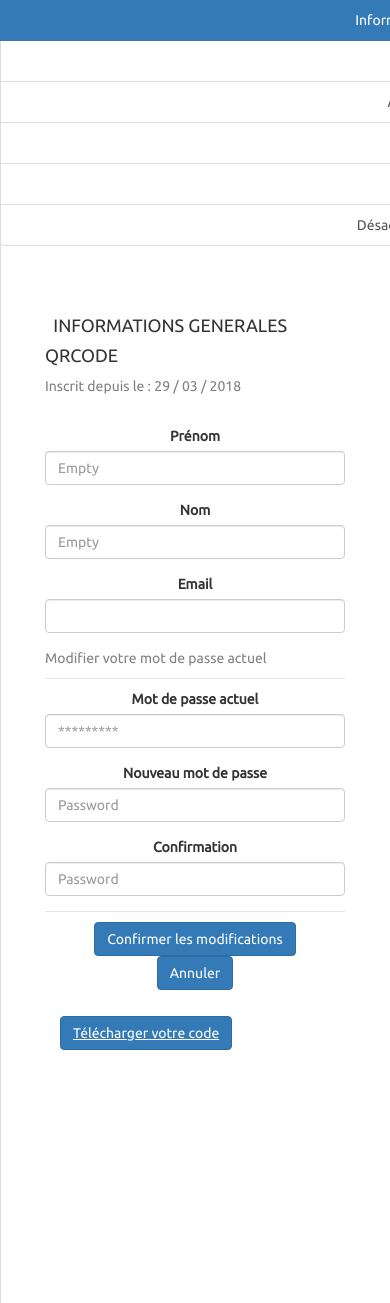
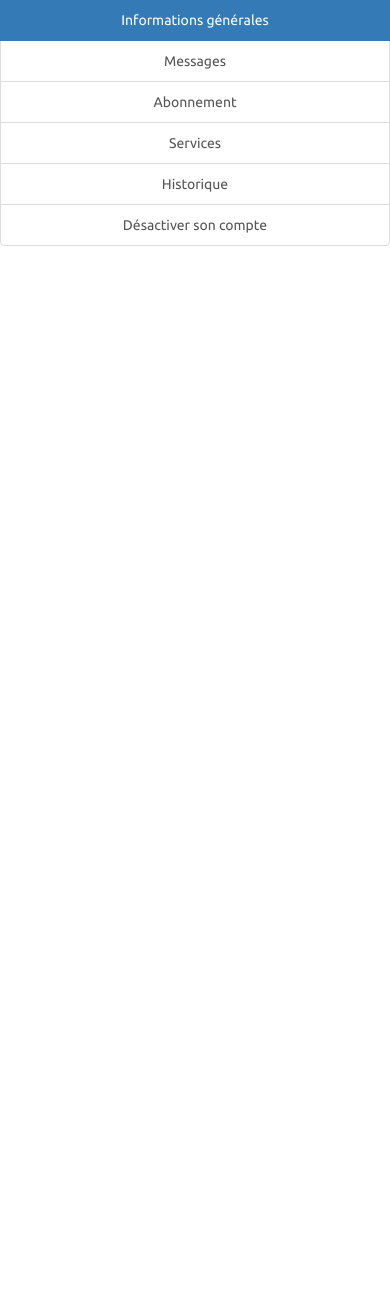
Before and after one commit to Basti3n/Work-nShare, a PHP site: page /Web/profil.php in a window 390 px wide. Shown: the part 209-1512 px from the top of the page. Run offline with PHP 8.4, Linux system fonts and the light colour scheme; the visitor is signed in with stand-in values (Sample User, id 1); data that the repository does not hold is empty; some libraries are stand-ins or nearby versions.

Commit message:
Profil & footer
Profil:
 - List work (Jquery)
 - kinda responsive
Footer:
 - Fixed

```diff
--- a/Web/CSS/profil.css
+++ b/Web/CSS/profil.css
@@ -2,12 +2,8 @@
   width: 33vh;
 }
 
-#rest{
-  position: absolute;
-  z-index: -1;
-  top : 0;
-
-  width: 100%;
+#list-tab{
+  background: white;
   height: 92vh;
 }
 
@@ -20,3 +16,12 @@
   border-width: 4px;
   border-style: dashed;
 }
+
+.active#desactive-list{
+    background-color: #dc3545 !important;
+    border-color: #b30011 !important;
+}
+
+.list-group-item:first-child{
+  border-radius: 0 !important;
+}
--- a/Web/css/style.css
+++ b/Web/css/style.css
@@ -52,7 +52,7 @@ footer{
 }
 
 .inner{
-		height: 100%;
+		min-height: 100%;
 }
 
 .home_top{
--- a/Web/profil.php
+++ b/Web/profil.php
@@ -15,33 +15,20 @@
   <body>
     <?php require "header.php" ?>
     <div class="inner">
-      <div class="col-md-3" id="navbar">
-        <?php // IDEA: https://getbootstrap.com/docs/4.0/components/list-group/ ?>
       <div class="row">
-          <div class="col-4">
+        <div class="col-md-3" >
             <div class="list-group text-center" id="list-tab" role="tablist">
-              <div class="list-group-item list-group-item-action list-group-item-dark" id="rest"></div>
-              <a class="list-group-item list-group-item-action list-group-item-dark active" id="list-general-list" data-toggle="list" href="#list-general" role="tab" aria-controls="general">Informations générales</a>
-              <a class="list-group-item list-group-item-action list-group-item-dark" id="list-messages-list" data-toggle="list" href="#list-messages" role="tab" aria-controls="messages">Messages</a>
-              <a class="list-group-item list-group-item-action list-group-item-dark" id="list-abonnement-list" data-toggle="list" href="#list-abonnement" role="tab" aria-controls="abonnement">Abonnement</a>
-              <a class="list-group-item list-group-item-action list-group-item-dark" id="list-services-list" data-toggle="list" href="#list-services" role="tab" aria-controls="services">Services</a>
-              <a class="list-group-item list-group-item-action list-group-item-dark" id="list-historique-list" data-toggle="list" href="#list-historique" role="tab" aria-controls="historique">Historique</a>
-              <a class="list-group-item list-group-item-action list-group-item-dark" id="list-desactive-list" data-toggle="list" href="#list-desactive" role="tab" aria-controls="desactive">Désactiver son compte</a>
-            </div>
-          </div>
-          <div class="col-8">
-            <div class="tab-content" id="nav-tabContent">
-              <div class="tab-pane fade show active" id="list-general" role="tabpanel" aria-labelledby="list-general-list">...</div>
-              <div class="tab-pane fade show" id="list-messages" role="tabpanel" aria-labelledby="list-messages-list">...</div>
-              <div class="tab-pane fade" id="list-abonnement" role="tabpanel" aria-labelledby="list-abonnement-list">...</div>
-              <div class="tab-pane fade" id="list-services" role="tabpanel" aria-labelledby="list-services-list">...</div>
-              <div class="tab-pane fade" id="list-historique" role="tabpanel" aria-labelledby="list-historique-list">...</div>
-              <div class="tab-pane fade" id="list-desactive" role="tabpanel" aria-labelledby="list-desactive-list">...</div>
-            </div>
-          </div>
+              <a class="list-group-item list-group-item-action list-group-item-dark active" id="general-list" data-toggle="list" href="#general" role="tab" aria-controls="general">Informations générales</a>
+              <a class="list-group-item list-group-item-action list-group-item-dark" id="messages-list" data-toggle="list" href="#messages" role="tab" aria-controls="messages">Messages</a>
+              <a class="list-group-item list-group-item-action list-group-item-dark" id="abonnement-list" data-toggle="list" href="#abonnement" role="tab" aria-controls="abonnement">Abonnement</a>
+              <a class="list-group-item list-group-item-action list-group-item-dark" id="services-list" data-toggle="list" href="#services" role="tab" aria-controls="services">Services</a>
+              <a class="list-group-item list-group-item-action list-group-item-dark" id="historique-list" data-toggle="list" href="#historique" role="tab" aria-controls="historique">Historique</a>
+              <a class="list-group-item list-group-item-action list-group-item-dark" id="desactive-list" data-toggle="list" href="#desactive" role="tab" aria-controls="desactive">Désactiver son compte</a>
             </div>
         </div>
         <div class="col-md-9">
+          <div class="tab-content" id="nav-tabContent">
+            <div class="tab-pane fade show active" id="general" role="tabpanel" aria-labelledby="general-list">
               <div class="container col-md-12">
                 <div class="col-md-6 col-sm-6 text-uppercase text-left font-weight-bold">
                   <h4>&nbsp;&nbsp;Informations generales </h4>
@@ -124,6 +111,34 @@
                 </div>
               </div>
             </div>
+            <div class="tab-pane fade show" id="messages" role="tabpanel" aria-labelledby="messages-list">
+              <div class="container col-md-12">
+                <p>MESSAGES</p>
+              </div>
+            </div>
+            <div class="tab-pane fade" id="abonnement" role="tabpanel" aria-labelledby="abonnement-list">
+              <div class="container col-md-12">
+                <p>Abbo</p>
+              </div>
+            </div>
+            <div class="tab-pane fade" id="services" role="tabpanel" aria-labelledby="services-list">
+              <div class="container col-md-12">
+                <p>Services</p>
+              </div>
+            </div>
+            <div class="tab-pane fade" id="historique" role="tabpanel" aria-labelledby="historique-list">
+              <div class="container col-md-12">
+                <p>histo</p>
+              </div>
+            </div>
+            <div class="tab-pane fade" id="desactive" role="tabpanel" aria-labelledby="desactive-list">
+              <div class="container col-md-12">
+                <p>Disable</p>
+              </div>
+            </div>
+          </div>
+        </div>
+      </div>
     </div>
 
 
@@ -135,5 +150,6 @@
       $user->speak();
     ?>-->
     <?php require "footer.php"; ?>
+    <script type="text/javascript" src="js/profil.js"> </script>
   </body>
 </html>
```
Also changed, not shown: Web/JS/profil.js (added, +38 -0 lines). Lines whose indentation alone changed are shown as unchanged.
